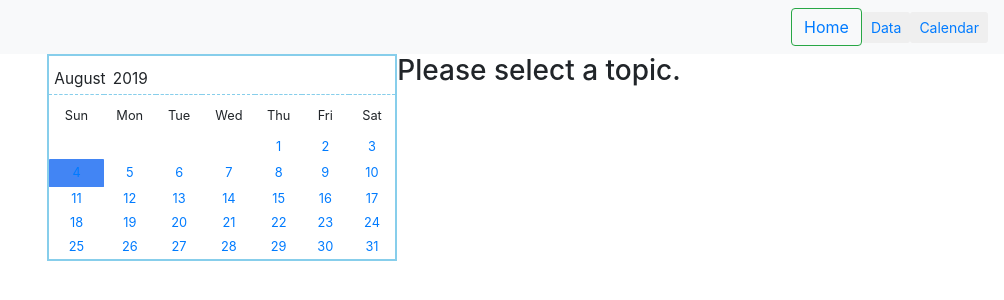
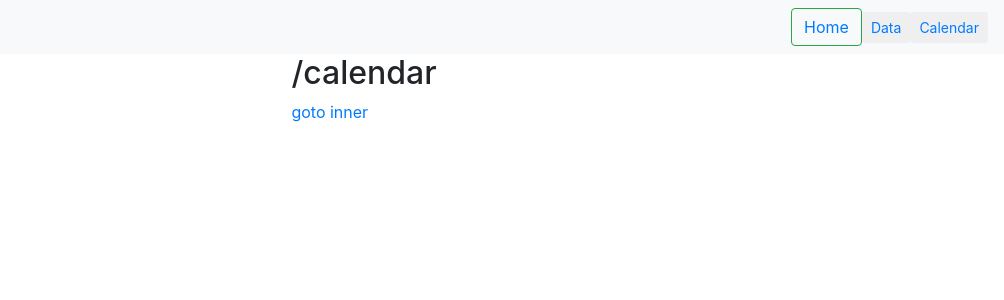
Before and after one commit to LuLu-89/final_project, a React (Create React App) app: page /calendar in a window 1280 px wide. Shown: the top 300 px of the page, without its empty margins (276-1280 px from the left). Built offline with nearby package versions, Linux system fonts and the light colour scheme.

Commit message:
Realizing for your components to re-render, they must be these inline functions... huh...

```diff
--- a/src/App.js
+++ b/src/App.js
@@ -55,7 +55,9 @@ class App extends Component {
 
             <Route exact path="/" component={Home} />
             <Route path="/data" component={Data} />
+
             <Route path="/calendar" component={Calendar} />
+            {/* <Route path="/calendar" component={(props) => <Calendar {...props} ></Calendar>} /> */}
 
           </div>
 
--- a/src/components/Calendar/Calendar.js
+++ b/src/components/Calendar/Calendar.js
@@ -3,7 +3,7 @@ import moment from 'moment';
 import './calendar.css';
 
 import {
-    BrowserRouter,
+    div,
     Route,
     Link,
 } from 'react-router-dom';
@@ -17,7 +17,19 @@ const style = {
     margin: "50px auto"
 }
 
-export default class Calendar extends React.Component {
+export default ({ match }) => {
+    return <div>
+        <h2>{match.url}</h2>
+        <Link to={`${match.path}/inner`} >
+            goto inner
+        </Link>
+
+        <Route path={`${match.path}/inner`} component={({ match }) =>  <p>INNER: {match.path}</p> } />
+
+    </div>
+}
+// export default Calendar = (props)=>{}
+class CalendarComponent extends React.Component {
     state = {
         dateContext: moment(),
         today: moment(),
@@ -253,7 +265,7 @@ export default class Calendar extends React.Component {
         })
 
         return (
-            <BrowserRouter>
+            <div>
                 <div className="calendar-container" style={this.style}>
 
                     {/* <div className="CalendarApp">
@@ -300,7 +312,7 @@ export default class Calendar extends React.Component {
                     render={() => <h3>Please select a topic.</h3>}
                 />
 
-            </BrowserRouter>
+            </div>
         );
     }
 }
```
